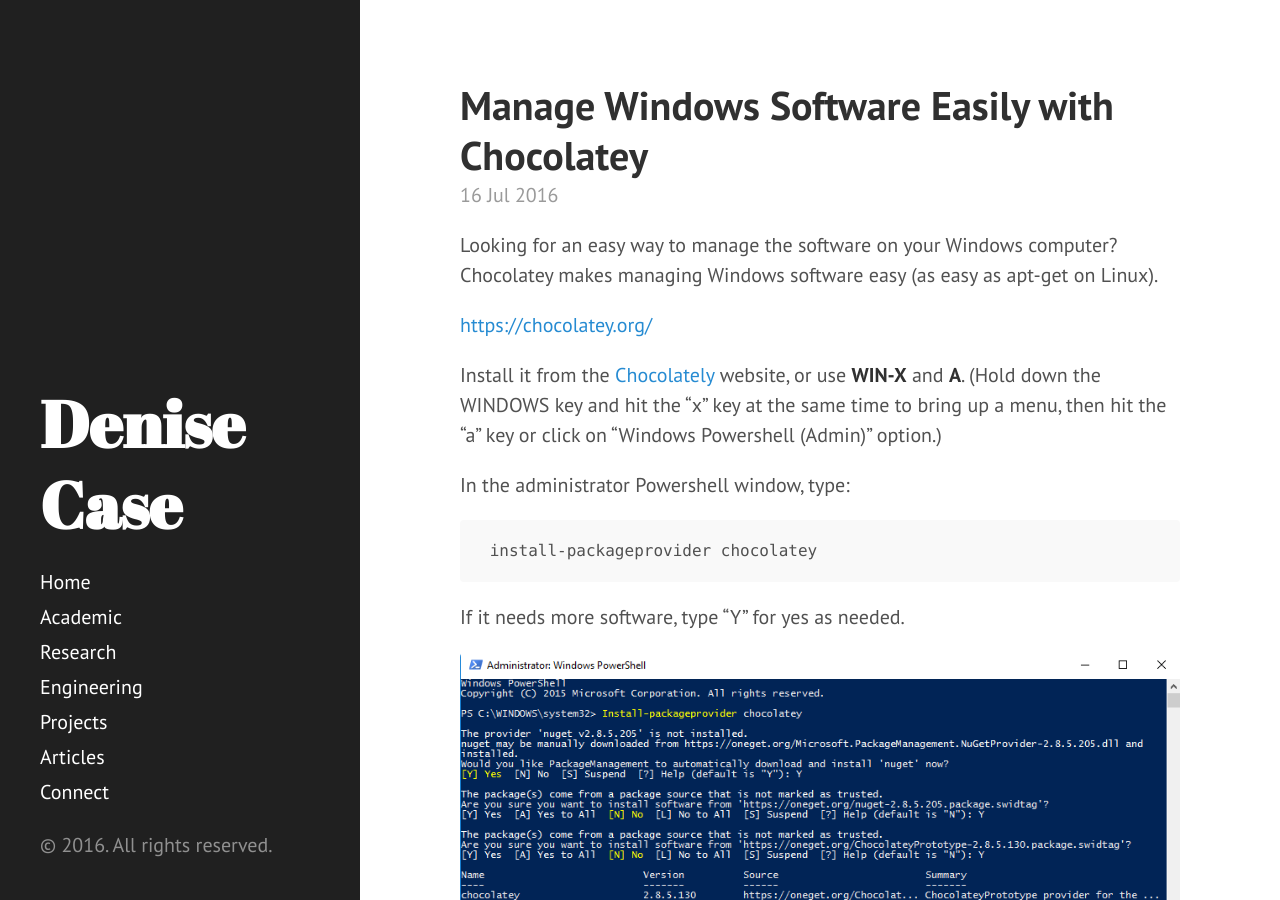
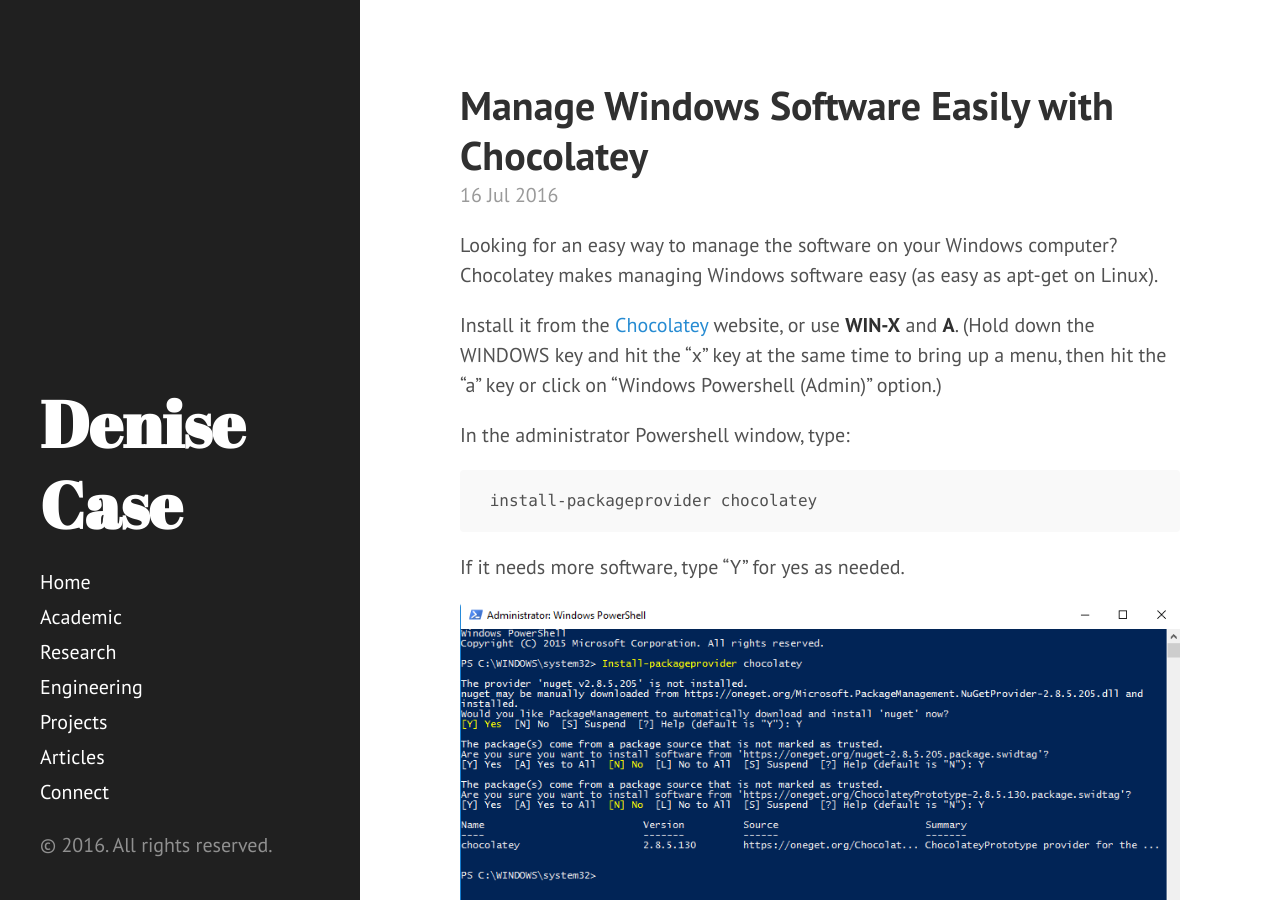
Before and after one commit to denisecase/denisecase.github.io, a Jekyll site: the page built from _posts/2016-07-16-chocolatey.md, in a window 1280 px wide and 900 px high. Built offline with Jekyll 4.4.1, drawn with Linux system fonts in a browser that asks for light colours; comment, search, counter and statistics services are not loaded.

Commit message:
Update 2016-07-16-chocolatey.md

```diff
--- a/_posts/2016-07-16-chocolatey.md
+++ b/_posts/2016-07-16-chocolatey.md
@@ -5,9 +5,7 @@
 
 Looking for an easy way to manage the software on your Windows computer?  Chocolatey makes managing Windows software easy (as easy as apt-get on Linux).
 
-[https://chocolatey.org/](https://chocolatey.org/)
-
-Install it from the [Chocolately](https://chocolatey.org/) website,
+Install it from the [Chocolatey](https://chocolatey.org/) website,
 or use **WIN-X** and **A**. (Hold down the WINDOWS key and hit the "x" key at the same time to bring up a menu,
 then hit the "a" key or click on "Windows Powershell (Admin)" option.)
 
```
